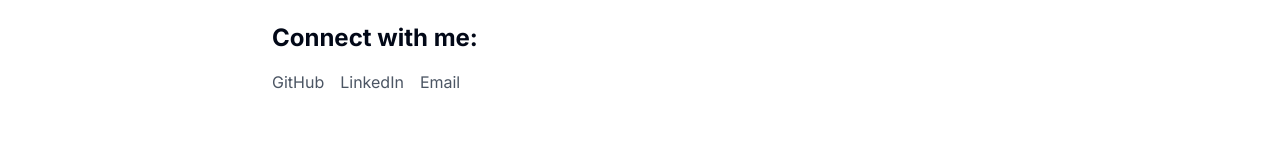
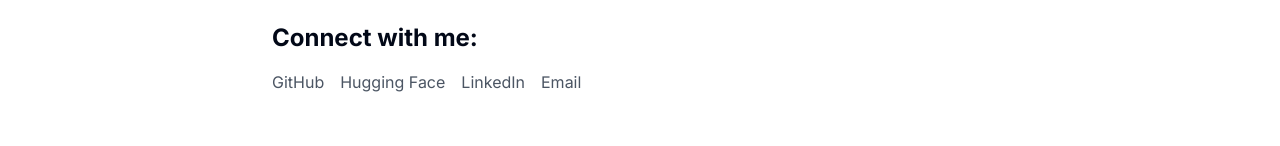
Before and after one commit to amit-chaubey/my-portfolio, a Next.js app: page / in a window 1280 px wide. Shown: the part 555-701 px from the top of the page. Built offline with nearby package versions, Linux system fonts and the light colour scheme.

Commit message:
Add Hugging Face profile link to homepage

```diff
--- a/src/app/page.tsx
+++ b/src/app/page.tsx
@@ -42,6 +42,9 @@ export default function HomePage() {
             <a href="https://github.com/amit-chaubey" className="text-gray-600 hover:text-black dark:text-gray-400 dark:hover:text-white">
               GitHub
             </a>
+            <a href="https://huggingface.co/sweatSmile" className="text-gray-600 hover:text-black dark:text-gray-400 dark:hover:text-white">
+              Hugging Face
+            </a>
             <a href="https://linkedin.com/in/amit-choubey-51296960" className="text-gray-600 hover:text-black dark:text-gray-400 dark:hover:text-white">
               LinkedIn
             </a>
```
